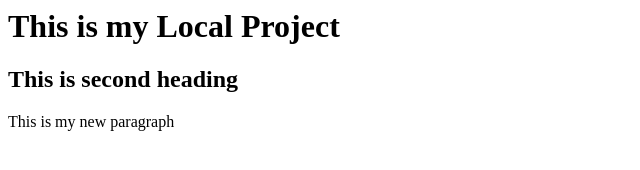
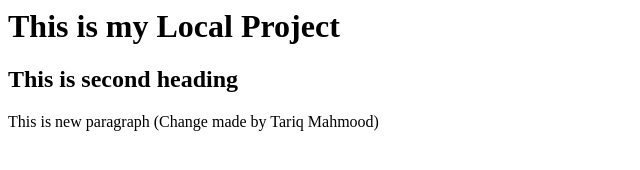
Before and after one commit to kashifanwar313/LocalProject, a plain HTML site: page index.html in a window 1280 px wide. Shown: the whole page, without its empty margins (0-640 px from the left). Drawn offline with Linux system fonts and the light colour scheme.

Commit message:
Change made by Tariq Mahmood

```diff
--- a/index.html
+++ b/index.html
@@ -1,3 +1,3 @@
 <h1>This is my Local Project</h1>
 <h2>This is second heading</h2>
-<p>This is my new paragraph</p>
+<p>This is new paragraph (Change made by Tariq Mahmood)</p>
```
